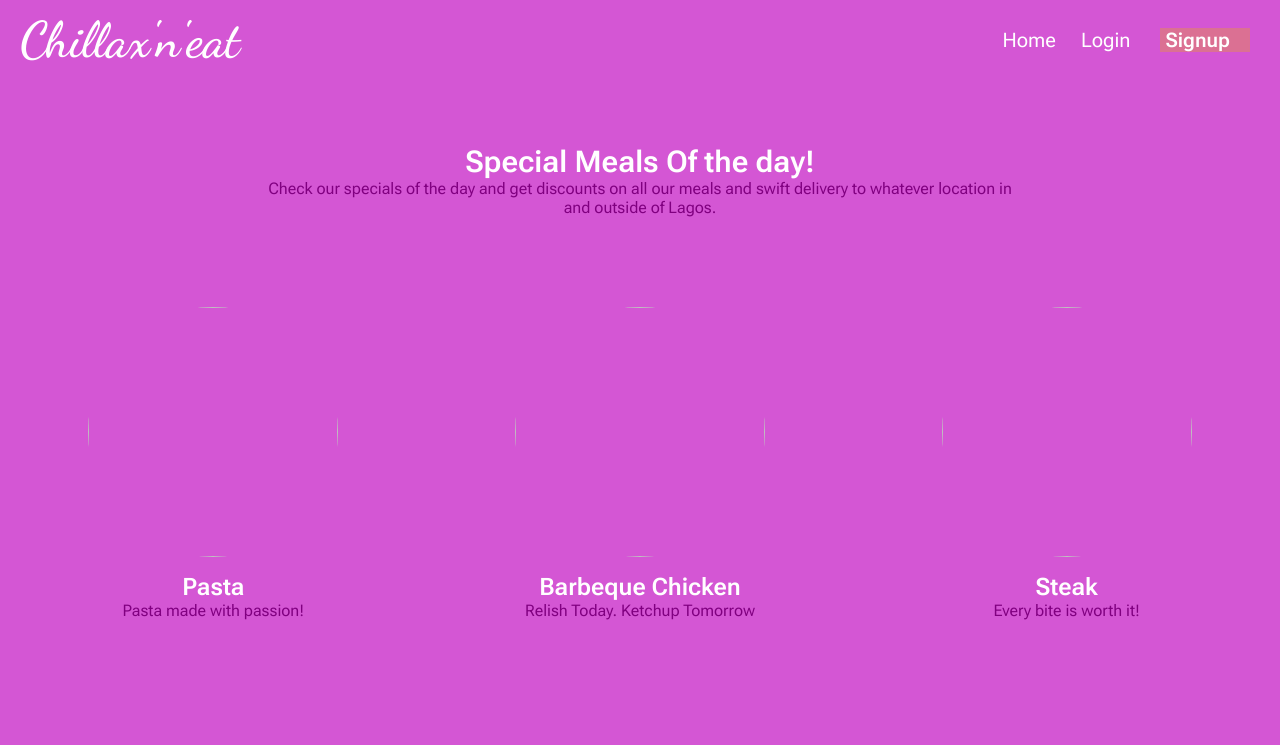
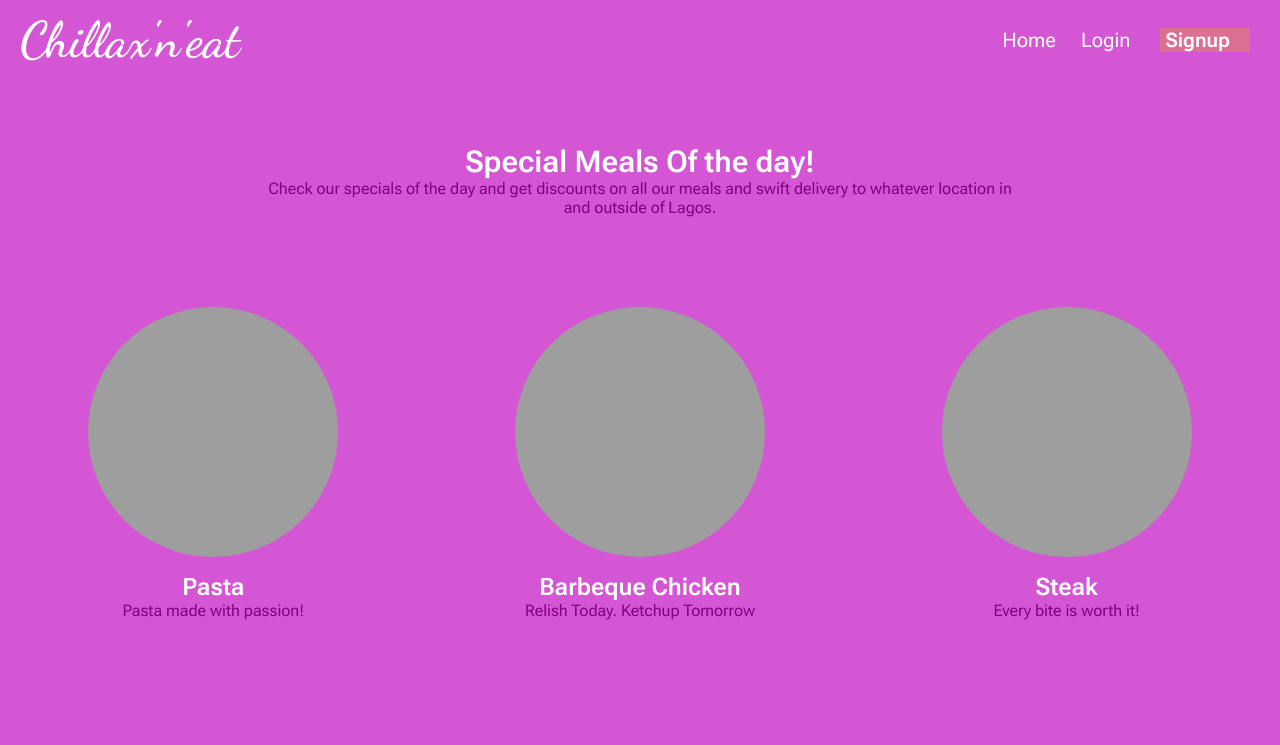
Before and after one commit to Ayomide09-cell/folder2, a plain HTML site: page index.html in a window 1280 px wide. Shown: the top 745 px of the page. Drawn offline with Linux system fonts and the light colour scheme; the site is published under a folder, as on GitHub Pages, so addresses that start at the root find nothing.

Commit message:
renamed the image tag

```diff
--- a/index.html
+++ b/index.html
@@ -32,17 +32,17 @@
             </div>
             <div class="food-wrapper">
                 <div class="food-items">
-                    <img src="/image/pasta.jpg.jpg">
+                    <img src="./image/pasta.jpg">
                     <h2>Pasta</h2>
                     <p>Pasta made with passion!</p>
                 </div>
                 <div class="food-items">
-                   <img src="/image/pexels-quang-nguyen-vinh-14020911.jpg" alt="">
+                   <img src="./image/pexels-quang-nguyen-vinh-14020911.jpg" alt="">
                    <h2>Barbeque Chicken</h2>
                    <p>Relish Today. Ketchup Tomorrow</p>
                 </div>
                 <div class="food-items">
-                    <img src="/image/steak.jpg.jpg" alt="">
+                    <img src="./image/steak.jpg" alt="">
                     <h2>Steak</h2>
                     <p>Every bite is worth it!</p>
                 </div>
```
Also changed, not shown: 4 other files.
